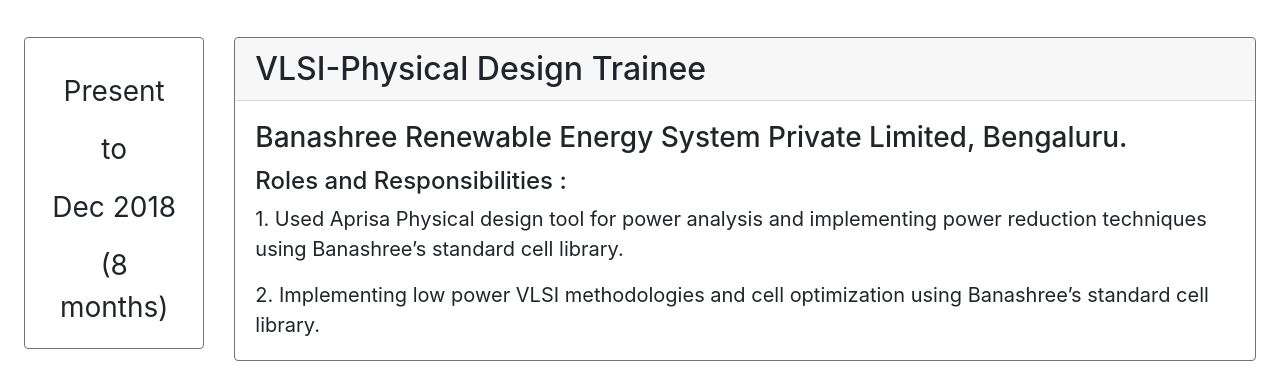
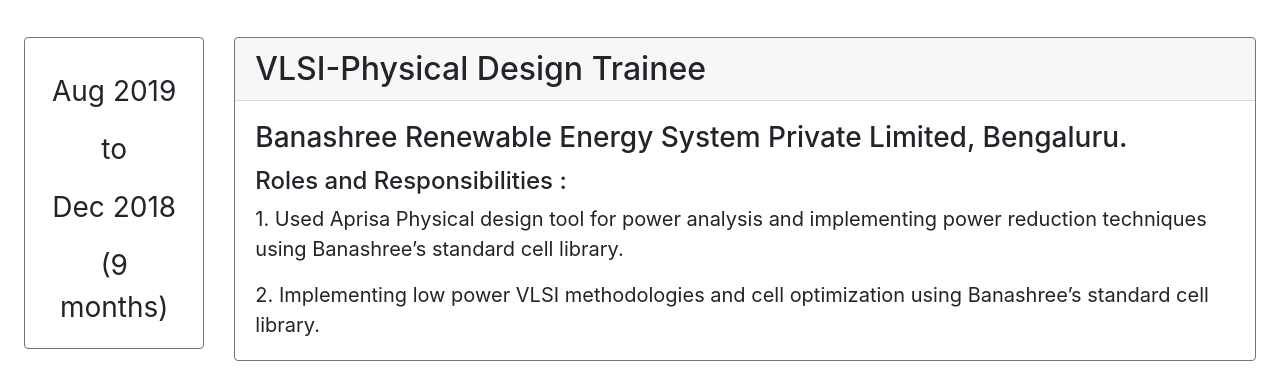
Before and after one commit to krishnakurtakoti/myProfileAngularOne, an Angular app: page / in a window 1280 px wide. Shown: the part 369-747 px from the top of the page. Built offline with nearby package versions, Linux system fonts and the light colour scheme.

Commit message:
Update card-two.component.html

```diff
--- a/src/app/card-two/card-two.component.html
+++ b/src/app/card-two/card-two.component.html
@@ -38,11 +38,11 @@
           <div class="card border-secondary mb-3 text-center">
             <div class="card-body">
               <h5 class="card-title"></h5>
-              <p class="card-text" style="font-size:28px"> Present </p>
+              <p class="card-text" style="font-size:28px"> Aug 2019 </p>
 
               <p class="card-text" style="font-size:28px"> to </p>
               <p class="card-text" style="font-size:28px">Dec 2018</p>
-              <p class="card-text" style="font-size:28px">(8 months)</p>
+              <p class="card-text" style="font-size:28px">(9 months)</p>
 
             </div>
           </div>
```
